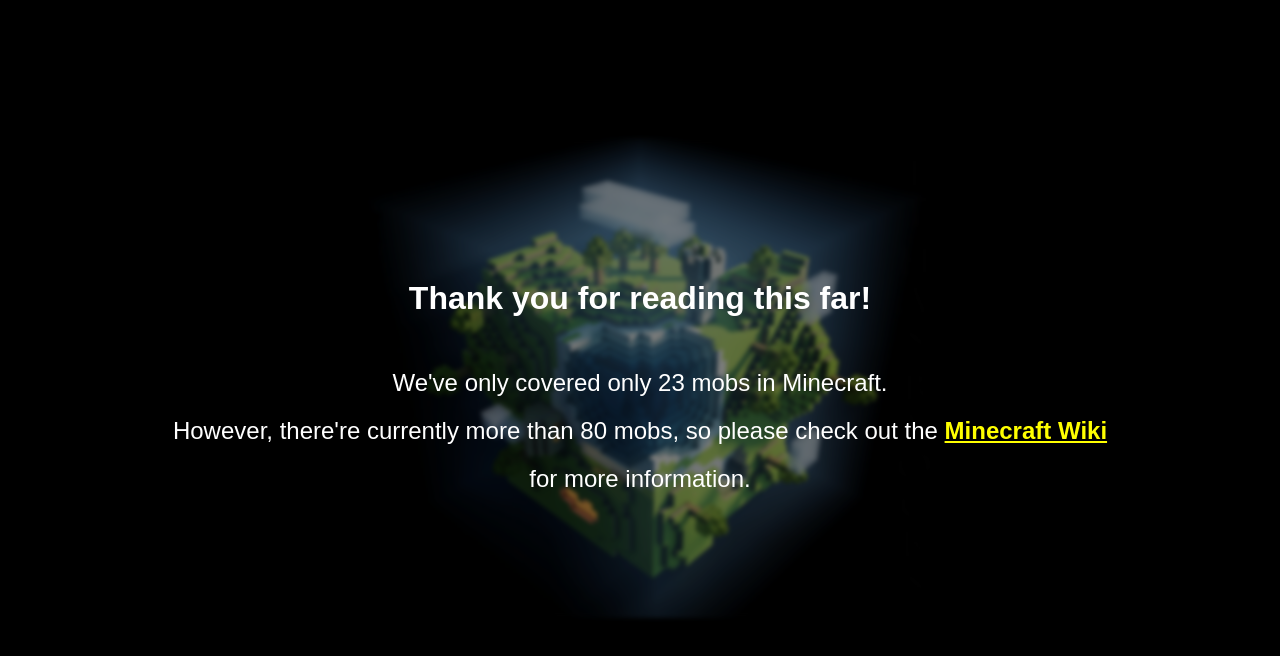
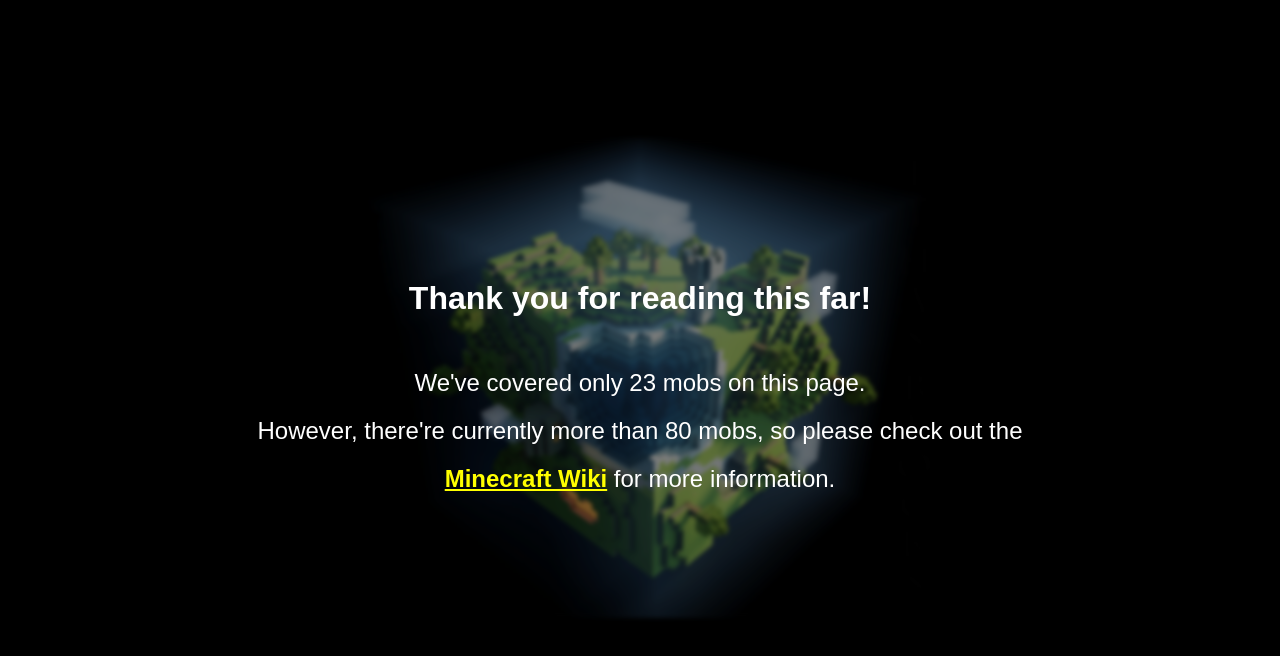
Before and after one commit to akiomatic/ciccc-infographic, a website built with Vite: page index.html in a window 1280 px wide. Shown: the part 7222-7878 px from the top of the page. Built offline with nearby package versions, Linux system fonts and the light colour scheme; a script that the page names is missing; files whose address does not match are found by name.

Commit message:
feat: Updated footer text and width

```diff
--- a/index.html
+++ b/index.html
@@ -36,7 +36,7 @@
         <div class="footer-background"></div>
         <h1>Thank you for reading this far!</h1>
         <main>
-          We've only covered only 23 mobs in Minecraft.<br />
+          We've covered only 23 mobs on this page.<br />
           However, there're currently more than 80 mobs, so please check out the
           <a href="https://minecraft.fandom.com/wiki/Mob" target="_blank"
             >Minecraft Wiki</a
--- a/style.css
+++ b/style.css
@@ -623,7 +623,7 @@
   }
 
   & > main {
-    width: 75%;
+    width: 60%;
     font-size: 1.5rem;
     font-weight: 400;
     line-height: 3rem;
```
